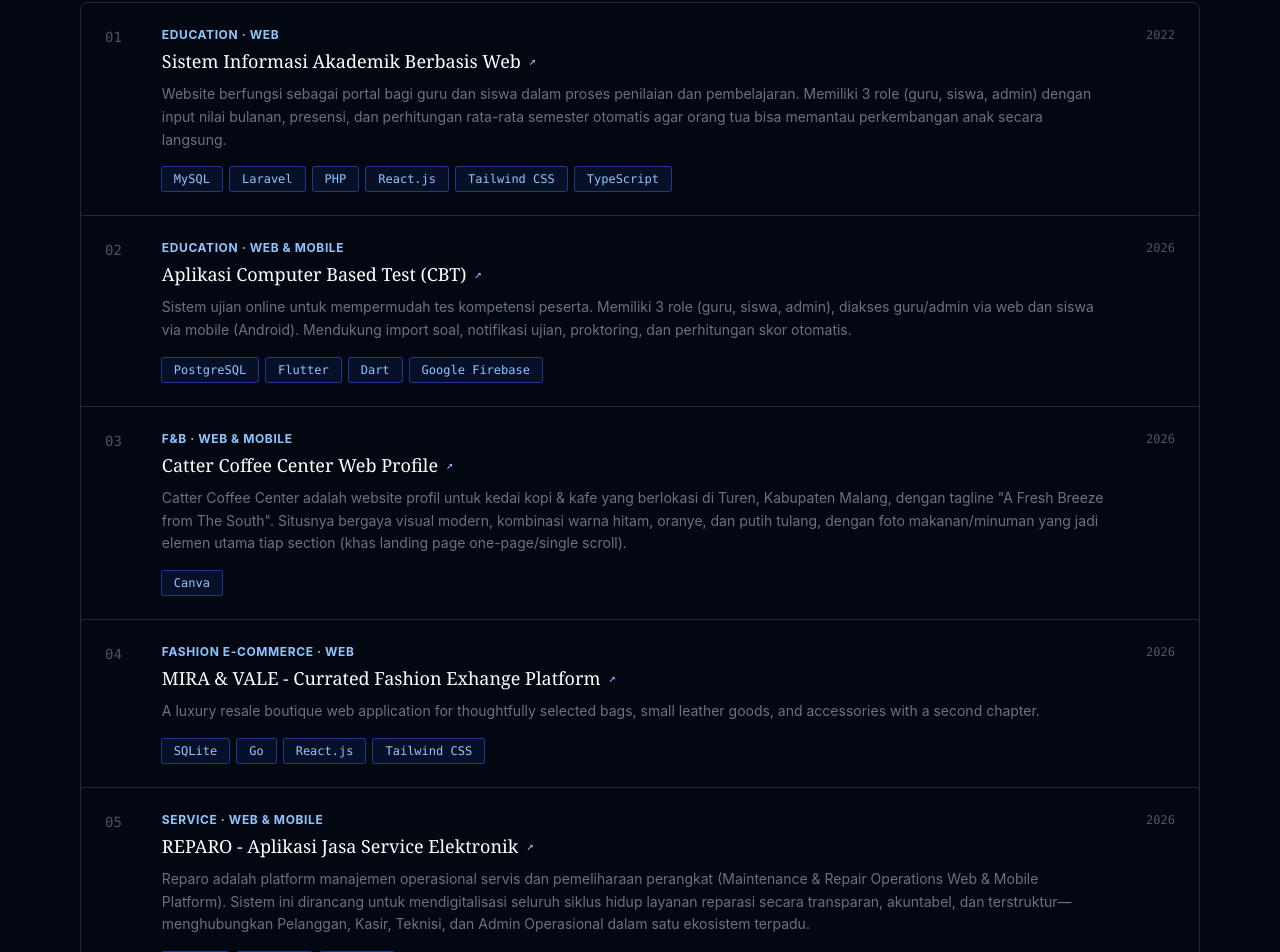
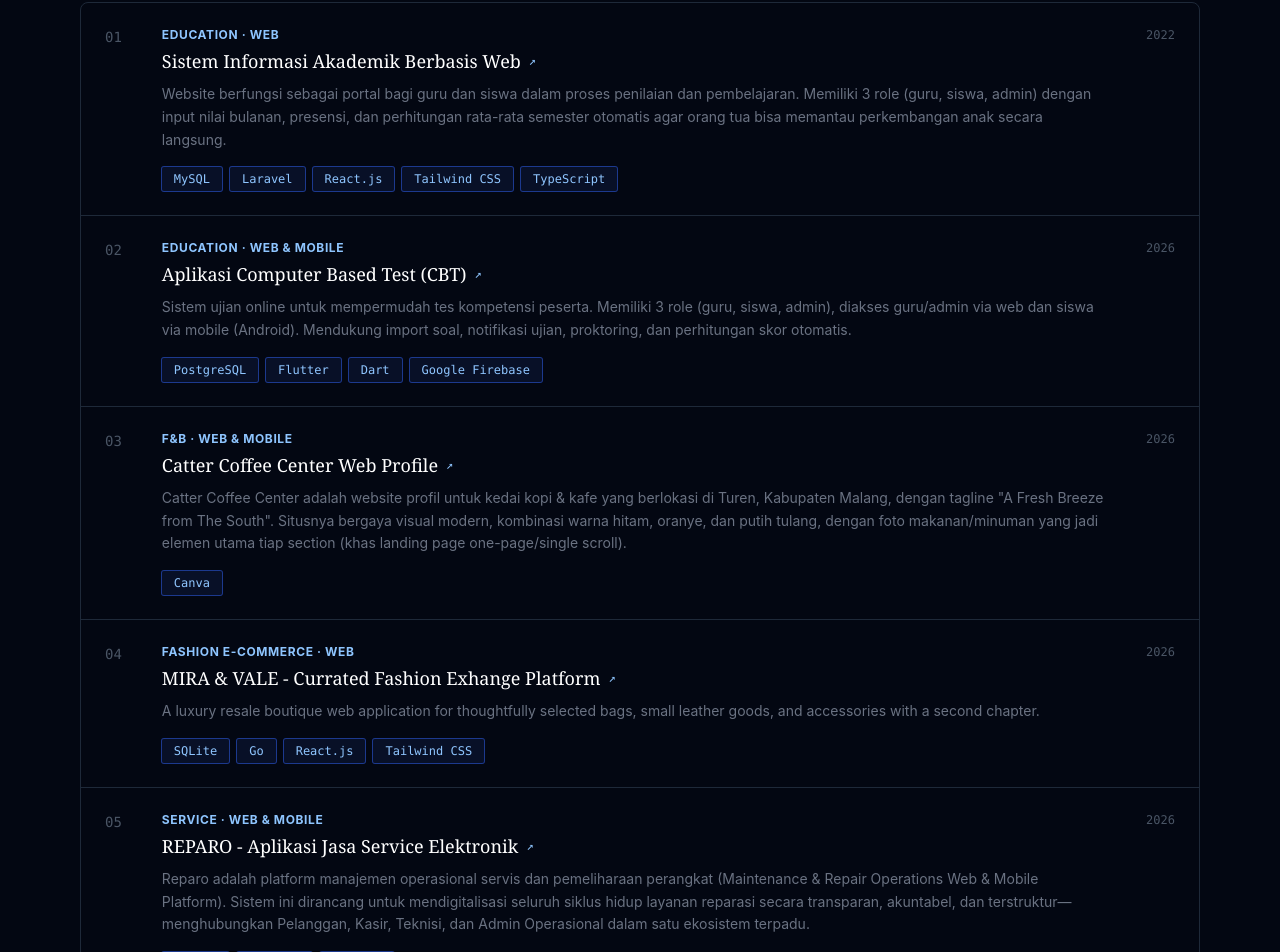
Before and after one commit to HanTweener/profile, a React (Vite) app: page / in a window 1280 px wide. Shown: the part 2123-3075 px from the top of the page. Built offline with nearby package versions, Linux system fonts and the light colour scheme; no server answers.

Commit message:
fifth commit

```diff
--- a/src/data/Projects.js
+++ b/src/data/Projects.js
@@ -5,7 +5,7 @@ export const projects = [
         title: 'Sistem Informasi Akademik Berbasis Web',
         description:
             'Website berfungsi sebagai portal bagi guru dan siswa dalam proses penilaian dan pembelajaran. Memiliki 3 role (guru, siswa, admin) dengan input nilai bulanan, presensi, dan perhitungan rata-rata semester otomatis agar orang tua bisa memantau perkembangan anak secara langsung.',
-        tags: ['MySQL', 'Laravel', 'PHP', 'React.js', 'Tailwind CSS', 'TypeScript'],
+        tags: ['MySQL', 'Laravel', 'React.js', 'Tailwind CSS', 'TypeScript'],
         year: '2022',
         link: import.meta.env.VITE_PROJECT_1_URL || 'https://siamialghivari.mfarhanf.dpdns.org/',
     },
```
